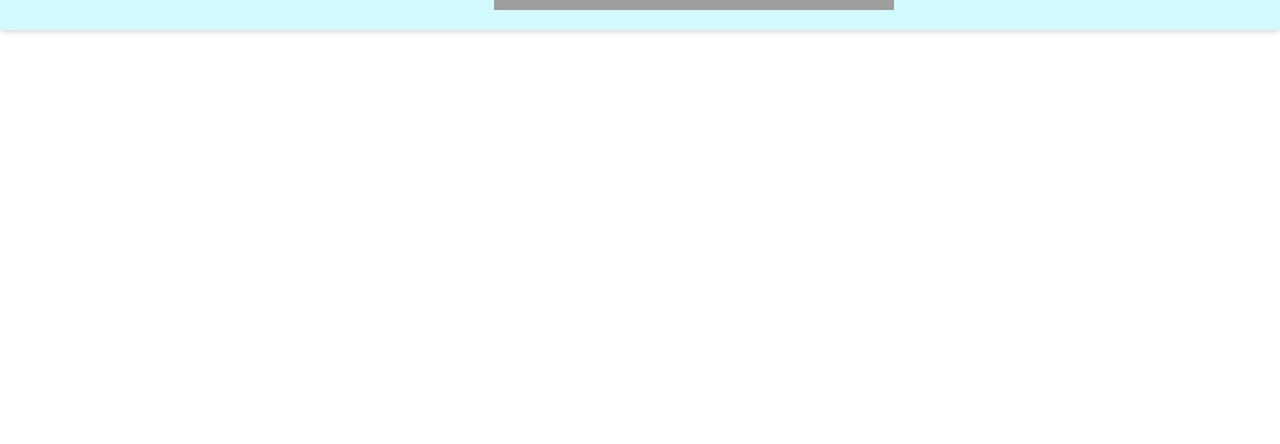
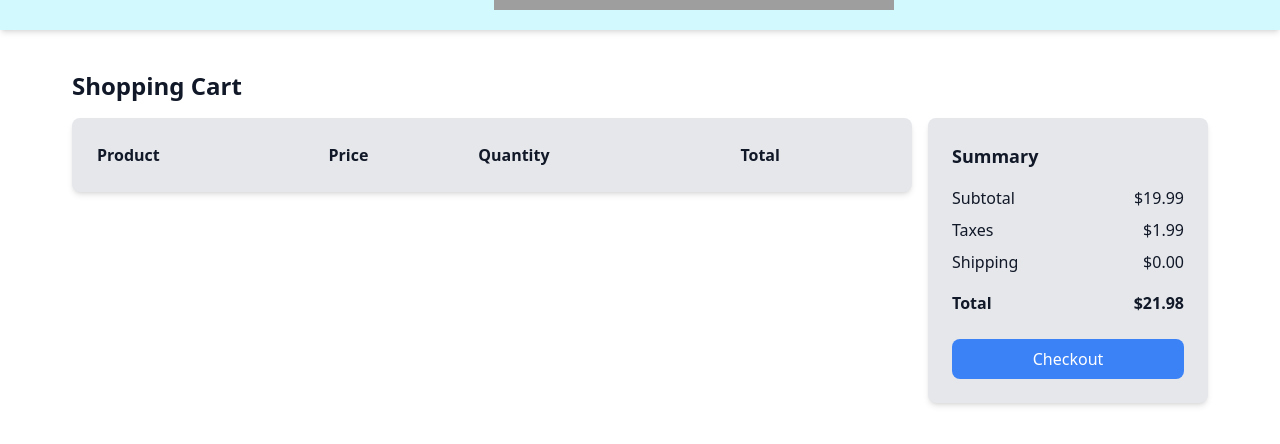
Before and after one commit to SaileshMrzn/OnlineStore-2, a React (Vite) app: page /cartItems in a window 1280 px wide. Before the commit this address had no page. Shown: the part 310-754 px from the top of the page. Built offline with nearby package versions, Linux system fonts and the light colour scheme; grey boxes are pictures that could not be loaded.

Commit message:
cart page added

```diff
--- a/src/App.jsx
+++ b/src/App.jsx
@@ -1,6 +1,7 @@
 import Navbar from "./components/Navbar";
 import Content from "./components/Content";
 import ItemDetails from "./components/ItemDetails";
+import CartItems from "./components/CartItems";
 import { BrowserRouter, Routes, Route } from "react-router-dom";
 
 function App() {
@@ -11,6 +12,7 @@ function App() {
         <Routes>
           <Route path="/" exact element={<Content />} />
           <Route path="/item/:id" exact element={<ItemDetails />} />
+          <Route path="/cartItems" exact element={<CartItems />} />
         </Routes>
       </BrowserRouter>
     </>
--- /dev/null
+++ b/src/components/CartItems.jsx
@@ -0,0 +1,102 @@
+import React from "react";
+import { useSelector } from "react-redux";
+import { getThemeState, getCartItems } from "../features/itemSlice";
+
+function CartItems() {
+  const theme = useSelector(getThemeState);
+  const cartItems = useSelector(getCartItems);
+
+  const textRegular = theme === false ? "text-gray-500" : "text-gray-300";
+  const textBold = theme === false ? "text-gray-900" : "text-gray-100";
+  const background = theme === false ? "" : "bg-slate-900";
+  const cartbackground = theme === false ? "bg-gray-200" : "bg-gray-700";
+  const border = theme === false ? " border-gray-200" : "border-gray-700";
+
+  return (
+    <div className={`${background} px-14 py-10`}>
+      <div class="h-screen">
+        <div class="container mx-auto px-4">
+          <h1 class={`text-2xl font-semibold mb-4 ${textBold}`}>
+            Shopping Cart
+          </h1>
+          <div class="flex flex-col md:flex-row gap-4">
+            <div class="md:w-3/4">
+              <div
+                class={`${cartbackground} ${textBold} rounded-lg shadow-md p-6 mb-4`}
+              >
+                <table class="w-full">
+                  <thead>
+                    <tr>
+                      <th class="text-left font-semibold">Product</th>
+                      <th class="text-left font-semibold">Price</th>
+                      <th class="text-left font-semibold">Quantity</th>
+                      <th class="text-left font-semibold">Total</th>
+                    </tr>
+                  </thead>
+                  <tbody>
+                    {cartItems.map((item) => (
+                      <tr>
+                        <td class="py-4">
+                          <div class="flex items-center">
+                            <img
+                              class="h-16 w-16 mr-4"
+                              src={item.image}
+                              alt="Product image"
+                            />
+                            <span class="font-semibold">{item.title}</span>
+                          </div>
+                        </td>
+                        <td class="py-4">${item.price}</td>
+                        <td class="py-4">
+                          <div class="flex items-center">
+                            <button class="border rounded-md py-2 px-4 mr-2">
+                              -
+                            </button>
+                            <span class="text-center w-8">1</span>
+                            <button class="border rounded-md py-2 px-4 ml-2">
+                              +
+                            </button>
+                          </div>
+                        </td>
+                        <td class="py-4">$19.99</td>
+                      </tr>
+                    ))}
+                  </tbody>
+                </table>
+              </div>
+            </div>
+            <div class="md:w-1/4">
+              <div
+                class={`${cartbackground} ${textBold} rounded-lg shadow-md p-6`}
+              >
+                <h2 class="text-lg font-semibold mb-4">Summary</h2>
+                <div class="flex justify-between mb-2">
+                  <span>Subtotal</span>
+                  <span>$19.99</span>
+                </div>
+                <div class="flex justify-between mb-2">
+                  <span>Taxes</span>
+                  <span>$1.99</span>
+                </div>
+                <div class="flex justify-between mb-2">
+                  <span>Shipping</span>
+                  <span>$0.00</span>
+                </div>
+                <hr class="my-2" />
+                <div class="flex justify-between mb-2">
+                  <span class="font-semibold">Total</span>
+                  <span class="font-semibold">$21.98</span>
+                </div>
+                <button class="bg-blue-500 text-white py-2 px-4 rounded-lg mt-4 w-full">
+                  Checkout
+                </button>
+              </div>
+            </div>
+          </div>
+        </div>
+      </div>
+    </div>
+  );
+}
+
+export default CartItems;
--- a/src/components/ItemDetails.jsx
+++ b/src/components/ItemDetails.jsx
@@ -11,6 +11,7 @@ import {
   getThemeState,
   incrementCartCounter,
   getCartCounterState,
+  addCartItems,
 } from "../features/itemSlice";
 import useLocalStorage from "../hooks/useLocalStorage";
 
@@ -36,6 +37,7 @@ export default function ItemDetails() {
     alert("added to cart");
     const newCartCount = cartCount + 1;
     setCartCount(newCartCount);
+    dispatch(addCartItems(...details));
   };
 
   useEffect(() => {
--- a/src/components/Navbar.jsx
+++ b/src/components/Navbar.jsx
@@ -73,12 +73,14 @@ export default function Navbar() {
             </a>
             <nav className="md:ml-auto flex flex-wrap items-center text-base justify-center">
               <div className="relative">
+                <Link to="/cartItems">
                   <img src={shoppingCart} alt="" />
                   <div
                     className={`bg-pink-400 rounded-[50%] absolute px-1 -top-2 -right-2 border-2 text-xs text-white`}
                   >
                     {localStorage.getItem("cartCount")}
                   </div>
+                </Link>
               </div>
               <form action="" className="relative" onSubmit={handleSearch}>
                 <input
--- a/src/features/itemSlice.jsx
+++ b/src/features/itemSlice.jsx
@@ -20,6 +20,7 @@ export const fetchAsyncItemDetail = createAsyncThunk(
 const initialState = {
   items: [],
   itemDetails: [],
+  cartItems: [],
   filteredItems: [],
   loader: true,
   dark: false,
@@ -41,6 +42,9 @@ const itemSlice = createSlice({
     },
     incrementCartCounter: (state, { payload }) => {
       state.cartCounter = payload;
+    },
+    addCartItems: (state, { payload }) => {
+      state.cartItems.push(payload);
     },
   },
   extraReducers: (builder) => {
@@ -70,9 +74,11 @@ export const getAllDetails = (state) => state.items.itemDetails;
 export const getLoaderState = (state) => state.items.loader;
 export const getThemeState = (state) => state.items.dark;
 export const getCartCounterState = (state) => state.items.cartCounter;
+export const getCartItems = (state) => state.items.cartItems;
 export const {
   removeItemDetail,
   setFilteredItems,
   setThemeState,
   incrementCartCounter,
+  addCartItems,
 } = itemSlice.actions;
```
Lines whose indentation alone changed are shown as unchanged.
